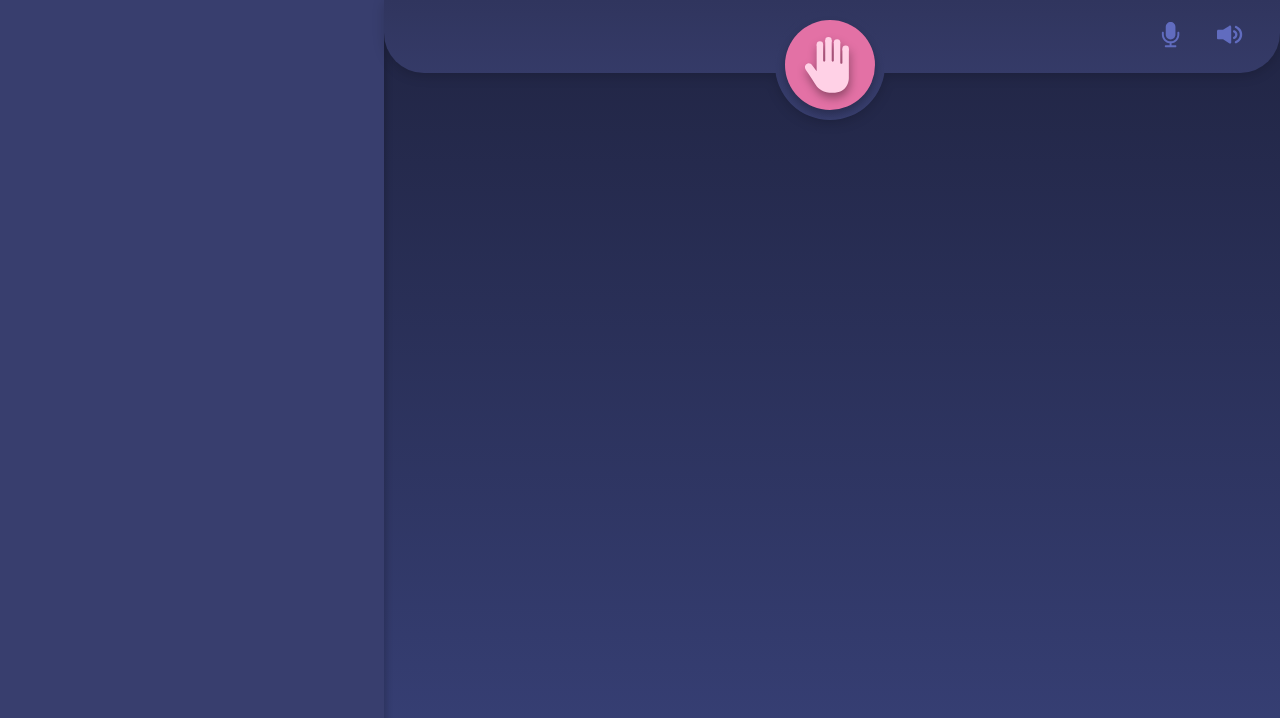
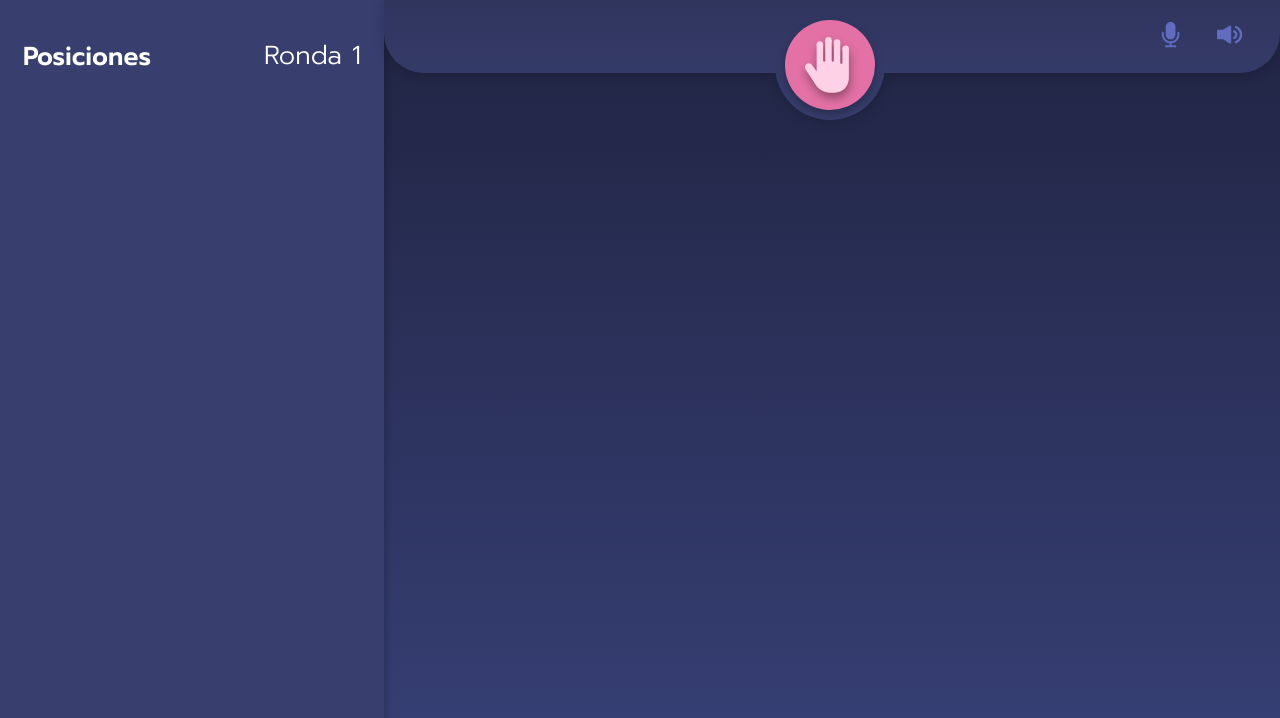
Before and after one commit to Ruben35/SmartBasta, a React (Create React App) app: page / in a window 1280 px wide. Shown: the top 718 px of the page. Built offline with nearby package versions, Linux system fonts and the light colour scheme.

Commit message:
Fixing bug on responsive and improve PlayerSidebar

```diff
--- a/package.json
+++ b/package.json
@@ -15,7 +15,8 @@
     "start": "react-scripts start",
     "build": "react-scripts build",
     "test": "react-scripts test",
-    "eject": "react-scripts eject"
+    "eject": "react-scripts eject",
+    "test-rtc": "node /.firebase/firebaseModule.js"
   },
   "eslintConfig": {
     "extends": [
--- a/src/components/GameNavbar.jsx
+++ b/src/components/GameNavbar.jsx
@@ -124,7 +124,7 @@ const PlayersButton = ({onClickPlayers}) =>{
     );
 }
 
-const MicrophoneButton = () =>{
+const MicrophoneButton = () => {
     const [microphoneOn, setMicrophoneOn] = useState(true);
 
     const handleClick= (e) =>{
--- a/src/components/PlayersSideBar.jsx
+++ b/src/components/PlayersSideBar.jsx
@@ -33,9 +33,14 @@ const PlayersSideBar = ({open,onClose}) => {
         <div>
             <div className={"playersBarContainer "+(openContainer?"open":"close")}>
                 <div className={bar}>
-
+                    <div className="container">
+                        <div className="header">
+                            <span>Posiciones</span>
+                            <span>Ronda 1</span>
+                        </div>
+                    </div>
                 </div>
-                <div className={"playersBarDarkArea "+(open?"open":"")} onClick={handleClick}>
+                <div className={"playersBarDarkArea "+(open?"open":"close")} onClick={handleClick}>
                 </div>
             </div>
         </div>
--- a/src/styles/main.css
+++ b/src/styles/main.css
@@ -289,15 +289,14 @@ body{
     background-color: var(--purple);
     box-shadow: 3px 0 6px 0 rgba(0, 0, 0, 0.16);
     height: 100vh;
-    width: 0px;
 }
 
 .playersBarContainer{
     z-index: 1;
 }
 
-/* When its mobile */
-@media only screen and (max-width: 426px){
+/* Styles when its different of large desktop*/
+@media only screen and (max-width: 1025px){
     .playersBarContainer.close{
         width: 0px;
         height: 0px;
@@ -308,49 +307,43 @@ body{
         display: flex;
         position: absolute;
     }
-    .playersBar.open{
-        width: 302px;
-        transition: width ease-in-out 0.5s;
-    }
-    .playersBar.close{
-        width: 0px;
-        transition: width ease-in-out 0.5s;
-    }
-    .playersBarDarkArea.open{
-        flex-grow: 1;
-        cursor: pointer;
-        background-color: #000;
-        opacity: .3;
-        -webkit-tap-highlight-color: transparent;
-    }
-}
-
-/* When its tablet or small desktop */
-@media only screen and (min-width:426px) and (max-width: 1025px) {
-    .playersBarContainer.close{
-        width: 0px;
-        height: 0px;
-    }
-    .playersBarContainer.open{
-        width: 100vw;
-        height: 100vh;
-        display: flex;
-        position: absolute;
+    .playersBar{
+        position: relative;
+        transition: left ease-in-out 0.5s;
     }
     .playersBar.open{
-        width: 384px;
-        transition: width ease-in-out 0.5s;
-    }
-    .playersBar.close{
-        width: 0px;
-        transition: width ease-in-out 0.5s;
+        left: 0px;
     }
     .playersBarDarkArea.open{
         flex-grow: 1;
         background-color: #000;
         opacity: .3;
         cursor: pointer;
+        transition: opacity ease-in-out 0.5s 0.375s;
         -webkit-tap-highlight-color: transparent;
+    }
+    .playersBarDarkArea.close{
+        opacity: 0;
+    }
+}
+
+/* When its mobile */
+@media only screen and (max-width: 426px){
+    .playersBar{
+        width: 302px;
+    }
+    .playersBar.close{
+        left: -302px;
+    }
+}
+
+/* When its tablet or small desktop */
+@media only screen and (min-width:426px) and (max-width: 1025px) {
+    .playersBar{
+        width: 384px;
+    }
+    .playersBar.close{
+        left: -384px;
     }
 }
 
@@ -362,8 +355,22 @@ body{
     }
     .playersBar{
         width: 384px;
-        height: 100vh;
         position: absolute !important;
         display: inline !important;
     }
 }
+
+
+.playersBar .container{
+    padding: 40px 23px 40px 23px;
+}
+
+.playersBar .container .header{
+    display: flex;
+    font-size: 26px;
+}
+
+.playersBar .container .header span:first-child{
+    flex-grow: 1;
+    font-family: var(--boldFont);
+}
```
Also changed, not shown: src/App.js (+4 -3 lines).
